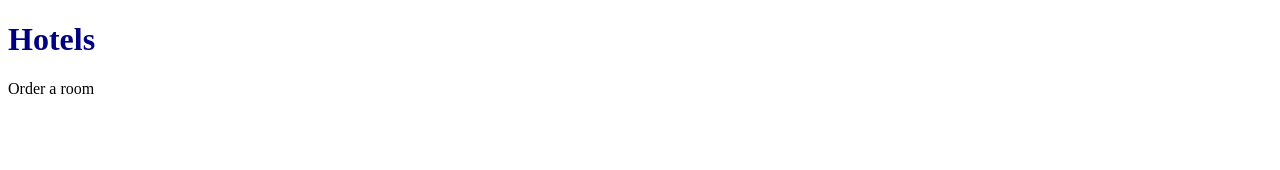
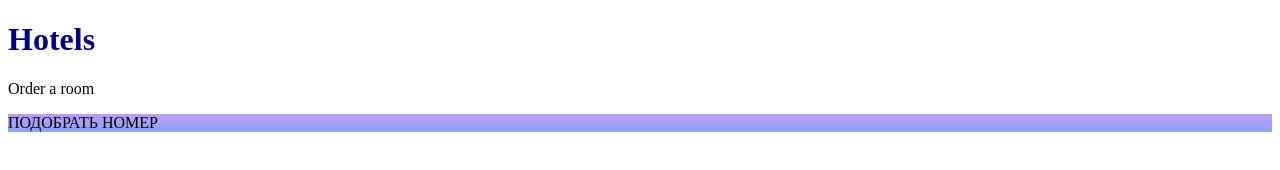
Before and after one commit to Valfur76/hotel_order, a plain HTML site: page index.html in a window 1280 px wide. Drawn offline with Linux system fonts and the light colour scheme.

Commit message:
new button

```diff
--- a/css/main.css
+++ b/css/main.css
@@ -1,3 +1,13 @@
 #header1 {
 	color: navy;
 }
+
+.btn {
+	/* Permalink - use to edit and share this gradient: https://colorzilla.com/gradient-editor/#bc9cff+0,8ba4f9+100 */
+background: #bc9cff; /* Old browsers */
+background: -moz-linear-gradient(top,  #bc9cff 0%, #8ba4f9 100%); /* FF3.6-15 */
+background: -webkit-linear-gradient(top,  #bc9cff 0%,#8ba4f9 100%); /* Chrome10-25,Safari5.1-6 */
+background: linear-gradient(to bottom,  #bc9cff 0%,#8ba4f9 100%); /* W3C, IE10+, FF16+, Chrome26+, Opera12+, Safari7+ */
+filter: progid:DXImageTransform.Microsoft.gradient( startColorstr='#bc9cff', endColorstr='#8ba4f9',GradientType=0 ); /* IE6-9 */
+
+}
--- a/index.html
+++ b/index.html
@@ -9,5 +9,6 @@
 <body>
 	<h1 id="header1">Hotels</h1>
 	<p>Order a room</p>
+	<div class="btn" id="btn1">ПОДОБРАТЬ НОМЕР</div>
 </body>
 </html>
```
